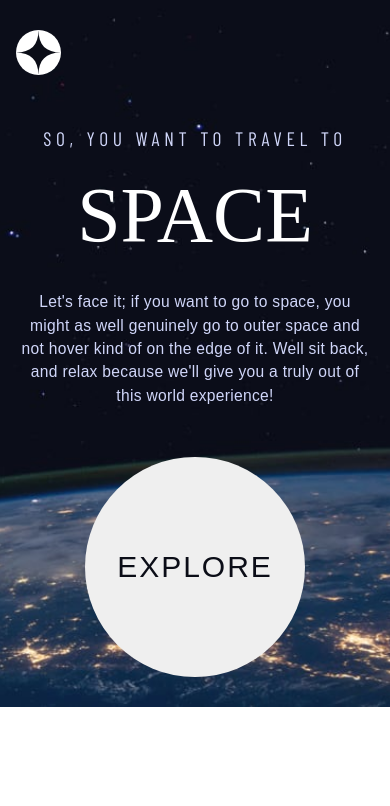
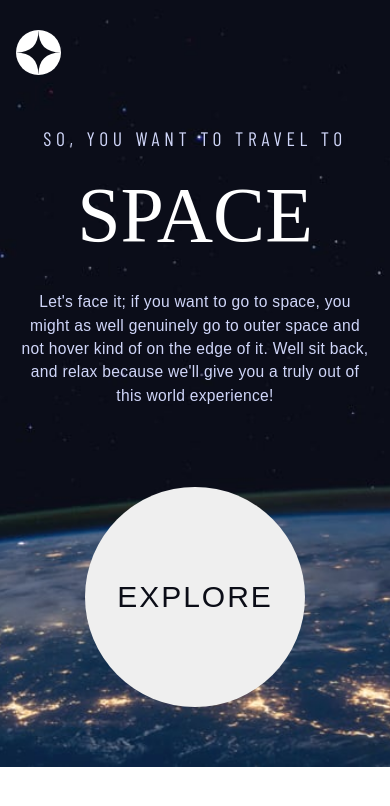
Before and after one commit to paulinagadea/Space-Travel-Page, a React (Create React App) app: page / in a window 390 px wide. Shown: the top 806 px of the page. Built offline with nearby package versions, Linux system fonts and the light colour scheme; the HTML template or start-up script is replaced by a standard one; a web font is replaced by a local one.

Commit message:
testing mobile home 6

```diff
--- a/src/components/home/Home.module.css
+++ b/src/components/home/Home.module.css
@@ -137,7 +137,6 @@
 @media screen and (max-width: 425px) {
     .background {
         background: url(../../../public/assets/home/background-home-mobile.jpg) center no-repeat;
-        height: 100%;
         background-size: cover;
     }
 
@@ -164,6 +163,14 @@
     .button {
         height: 220px;
         width: 220px;
-        margin: 30px;
+        margin: 60px;
+    }
+
+    .button::after {
+        display: none;
+    }
+
+    .button:hover::after {
+        display: none;
     }
 }
```
